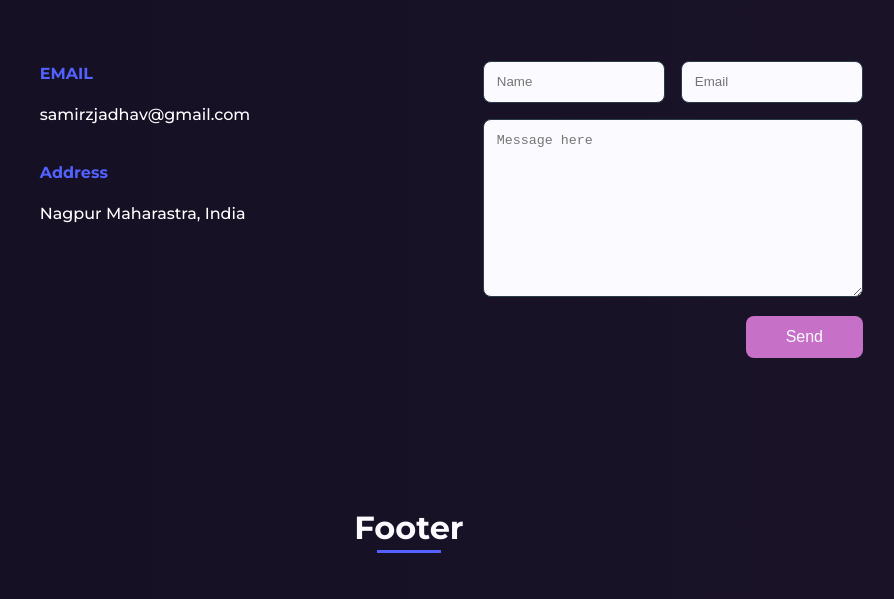
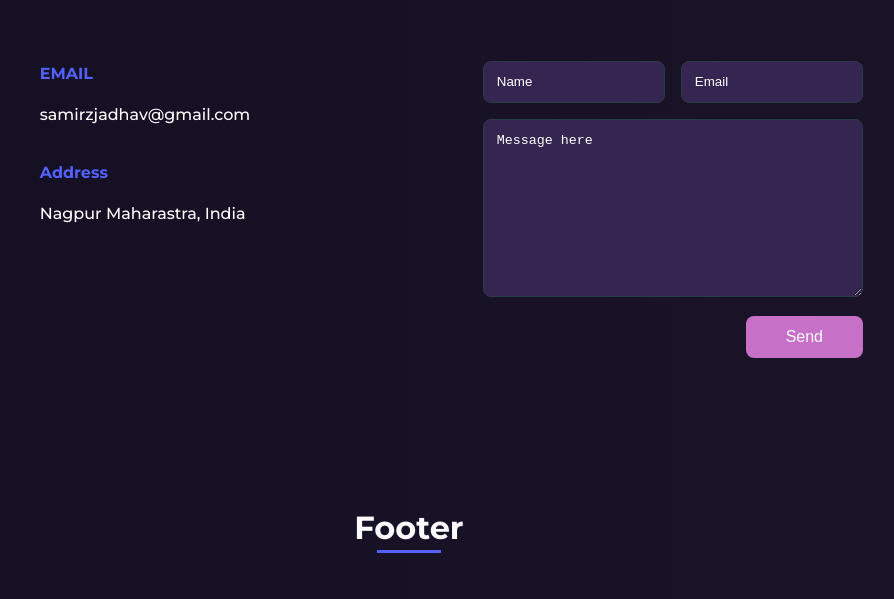
Before and after one commit to samirzjadhav/portfolio, a plain HTML site: page index.html in a window 1280 px wide. Shown: the part 3798-4397 px from the top of the page, without its empty margins (231-1125 px from the left). Drawn offline with nearby package versions, Linux system fonts and the light colour scheme.

Commit message:
feat: added bg-color on input

```diff
--- a/style.css
+++ b/style.css
@@ -422,8 +422,14 @@ img {
   outline: none;
   border: 1.5px solid var(--dark-color);
   border-radius: 0.5rem;
+  color: #fff;
   margin-top: 1rem;
-  background-color: var(--white-color);
+  background-color: #352651;
+}
+
+.contact-input::placeholder {
+  color: #fff;
+  opacity: 1;
 }
 
 .contact-button {
```
